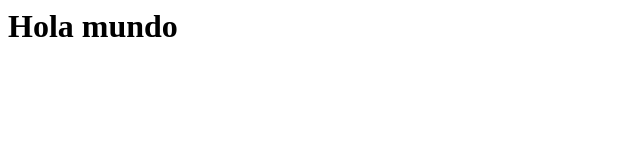
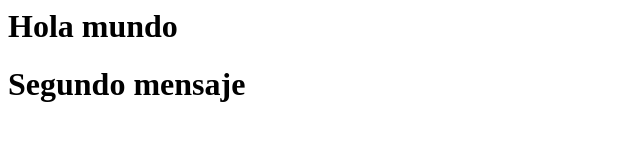
Before and after one commit to IrvingVazquez/ProyectoGit, a plain HTML site: page index.html in a window 1280 px wide. Shown: the whole page, without its empty margins (0-640 px from the left). Drawn offline with Linux system fonts and the light colour scheme.

Commit message:
Segundo Commit

```diff
--- a/index.html
+++ b/index.html
@@ -4,5 +4,6 @@
     </head>
     <body>
         <h1>Hola mundo</h1>
+        <h1>Segundo mensaje</h1>
     </body>
 </html>
```
